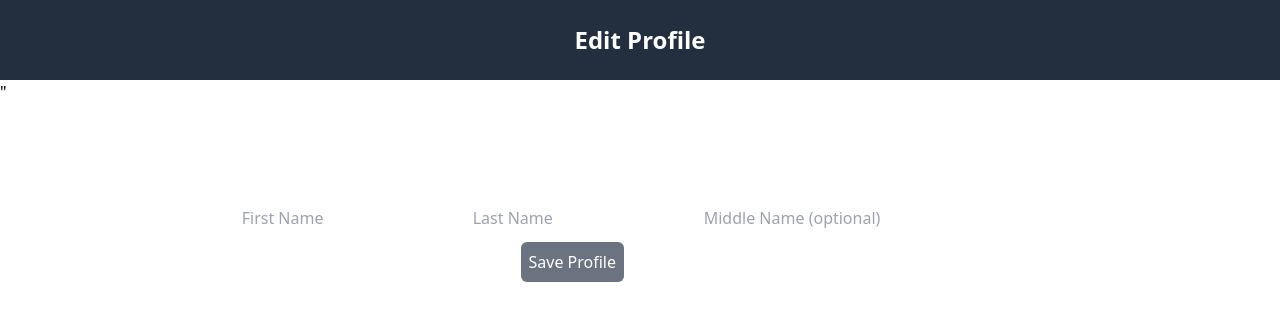
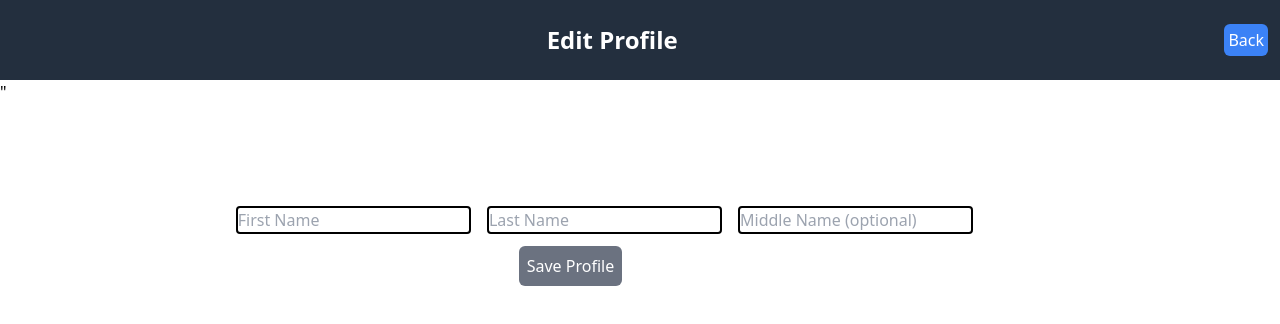
Before and after one commit to chinewueze/timesheet-system, a React (Create React App) app: page /profile in a window 1280 px wide. Both pictures are taken after a click on the button "Edit Profile". Shown: the top 324 px of the page. Built offline with nearby package versions, Linux system fonts and the light colour scheme; no server answers.

Commit message:
Updated header styling

```diff
--- a/src/components/Profile.js
+++ b/src/components/Profile.js
@@ -1,9 +1,9 @@
 import { useState, useEffect } from 'react'
 import { useNavigate } from 'react-router-dom';
 export const Profile = () => {
-    // const navigate = useNavigate()
+    const navigate = useNavigate()
     const [userData, setUserData] = useState(null);
-    const [isEditing, setIsEditing] = useState(false); // Add edit mode state
+    const [isEditing, setIsEditing] = useState(false);
     const [editedData, setEditedData] = useState({
         firstname: '',
         lastname: '',
@@ -64,26 +64,30 @@ export const Profile = () => {
     };
     return (
         <div className='w-screen h-screen'>
-            <div className='w-full bg-[#232f3e] h-[10vh] justify-center flex items-center'>
-                <h1 className='text-2xl text-white font-bold'> {!isEditing ? `User Profile` : "Edit Profile"}</h1>
+            <div className='w-full bg-[#232f3e] h-[10vh]  flex items-center'>
+                <h1 className='text-2xl text-white font-bold mx-auto'> {!isEditing ? `User Profile` : "Edit Profile"}</h1>
+                <button className="bg-blue-500 text-white rounded-md p-1 mr-3" onClick={() => navigate("/reports")} > Back </button>
             </div>"
             <div className='w-full h-90vh'>
                 <div className=' mx-auto w-fit p-[5%] lg:mt-[3%] sm:mt-[5%] '>
                     {isEditing ? (
                         <div>
                             <input
+                                className='outline-none border-2 border-solid border-black rounded'
                                 type="text"
                                 placeholder="First Name"
-                                value={editedData.firstname}
+                                value={editedData?.firstname}
                                 onChange={(e) => setEditedData({ ...editedData, firstname: e.target.value })}
                             />
                             <input
+                                className='outline-none border-2 border-solid border-black rounded lg:my-0 sm:my-2 lg:mx-[2%] sm:mx-0'
                                 type="text"
                                 placeholder="Last Name"
                                 value={editedData.lastname}
                                 onChange={(e) => setEditedData({ ...editedData, lastname: e.target.value })}
                             />
                             <input
+                                className='outline-none border-2 border-solid border-black rounded'
                                 type="text"
                                 placeholder="Middle Name (optional)"
                                 value={editedData.middlename}
```
